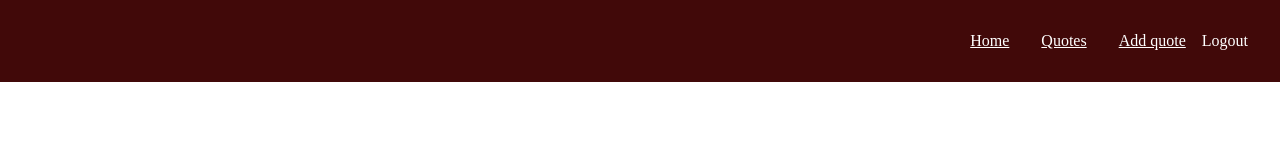
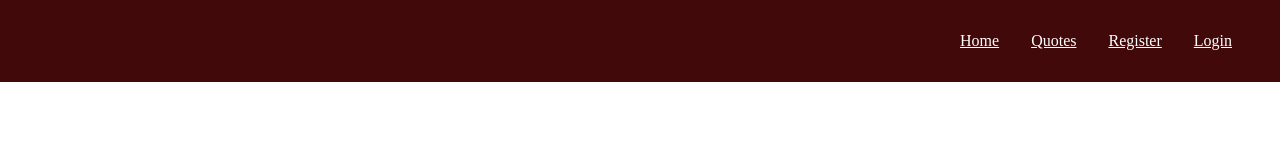
Before and after one commit to fanerotim/Quotes, a React (Vite) app in the folder client/vite-project/: page / in a window 1280 px wide. Shown: the top 160 px of the page. Built offline with nearby package versions, Linux system fonts and the light colour scheme.

Commit message:
add a fix to authentication system - hacky fix, but keeping it for now

```diff
--- a/client/vite-project/src/components/navigation/Navigation.jsx
+++ b/client/vite-project/src/components/navigation/Navigation.jsx
@@ -11,10 +11,10 @@ const Navigation = () => {
         <nav>
             <Link to='/'>Home</Link>
             <Link to='/quotes'>Quotes</Link>
-            {auth ? <Link to='/quotes/add-quote'>Add quote</Link> : ''}
-            {!auth ? <Link to='/users/register'>Register</Link> : ''}
-            {!auth ? <Link to='/users/login'>Login</Link> : ''}
-            {auth ? <Logout /> : ''}
+            {auth?.auth ? <Link to='/quotes/add-quote'>Add quote</Link> : ''}
+            {!auth?.auth ? <Link to='/users/register'>Register</Link> : ''}
+            {!auth?.auth ? <Link to='/users/login'>Login</Link> : ''}
+            {auth?.auth ? <Logout /> : ''}
         </nav>
     )
 }
--- a/client/vite-project/src/contexts/AuthProvider.jsx
+++ b/client/vite-project/src/contexts/AuthProvider.jsx
@@ -1,11 +1,15 @@
 import { useReducer } from "react";
-import { AuthContext, authReducer, useAuth } from "./authContext"
+import { AuthContext, authReducer } from "./authContext"
 
 const AuthProvider = ({ children }) => {
 
-    // changing the auth value renders navigation properly, so this is how we pass token down the tree
-    // const { auth } = useAuth();
-    const [auth, dispatch] = useReducer(authReducer, {auth: null});
+    let accessToken = JSON.parse(localStorage.getItem('accessToken'));
+
+    if (!accessToken) {
+        accessToken = {auth: null}
+    }
+
+    const [auth, dispatch] = useReducer(authReducer, accessToken);
 
     return (
         <AuthContext.Provider
--- a/client/vite-project/src/hooks/useLogin.js
+++ b/client/vite-project/src/hooks/useLogin.js
@@ -3,7 +3,7 @@ import { useAuth } from '../contexts/authContext';
 
 const useLogin = () => {
 
-    const {dispatch} = useAuth();
+    const { dispatch } = useAuth();
 
     const login = async (values) => {
 
@@ -20,7 +20,7 @@ const useLogin = () => {
             })
 
             // return token;
-        } catch(err) {
+        } catch (err) {
             console.log(err);
         }
     }
```
